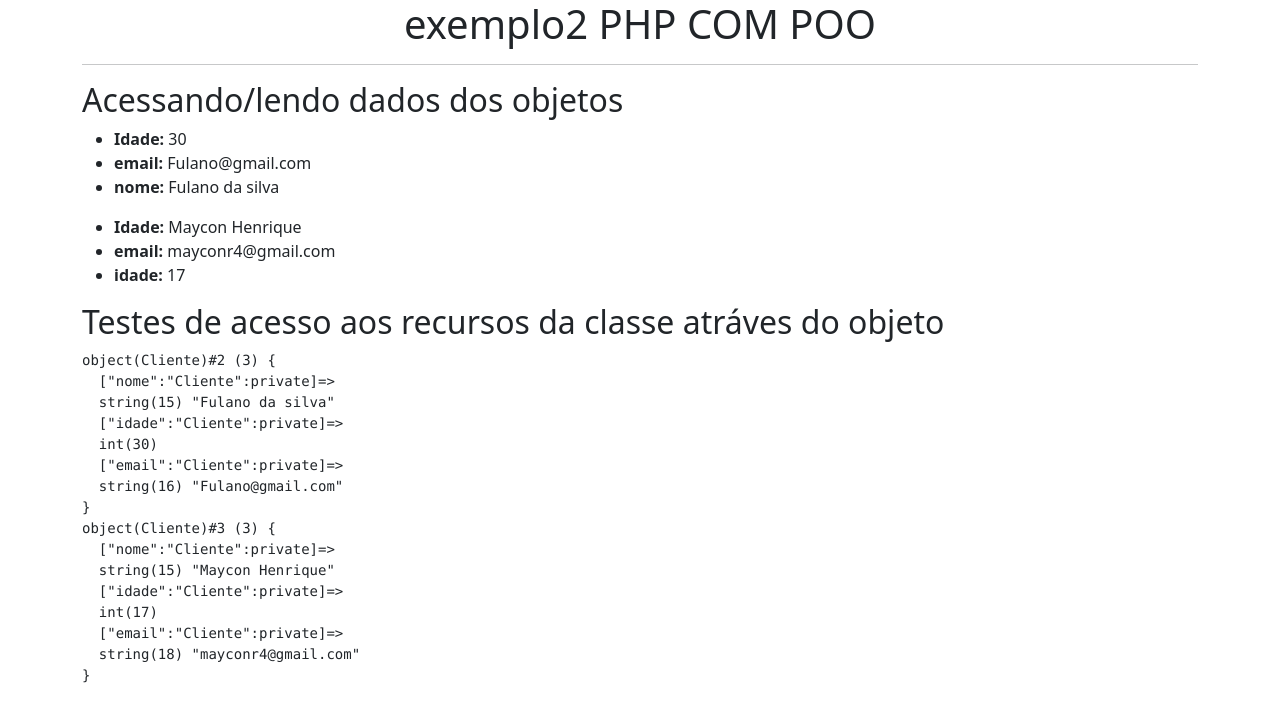
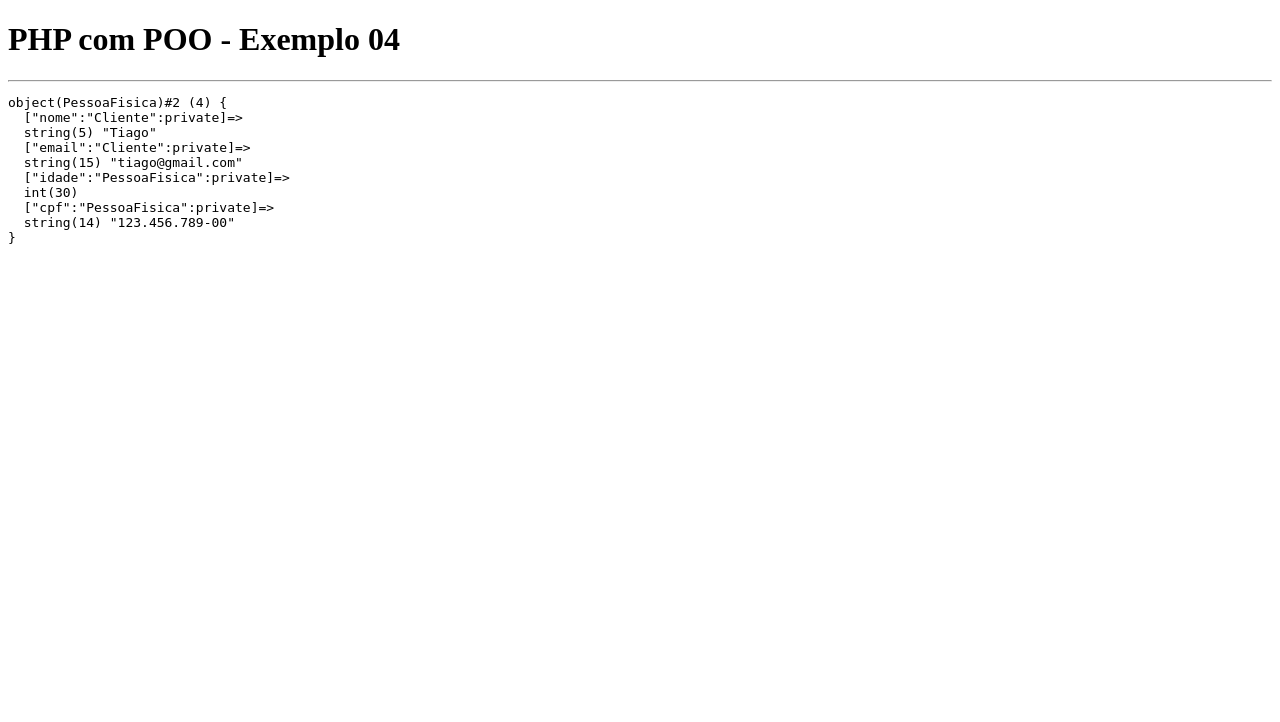
Before and after one commit to mayconr4/aulasphp-poo, a PHP site: page / in a window 1280 px wide. Shown: the top 722 px of the page. Run offline with PHP 8.4, Linux system fonts and the light colour scheme.

Commit message:
adicionados

```diff
--- a/index.php
+++ b/index.php
@@ -3,62 +3,21 @@
 <head>
     <meta charset="UTF-8">
     <meta name="viewport" content="width=device-width, initial-scale=1.0">
-    <title>orientação a objeto</title>
-    <link href="https://cdn.jsdelivr.net/npm/bootstrap@5.3.3/dist/css/bootstrap.min.css" rel="stylesheet" integrity="sha384-QWTKZyjpPEjISv5WaRU9OFeRpok6YctnYmDr5pNlyT2bRjXh0JMhjY6hW+ALEwIH" crossorigin="anonymous">
-
-
+    <title>Exemplo 04</title>
 </head>
 <body>
-    <div class="container">
-        <h1 class=" text-center">exemplo2 PHP COM POO</h1>
+    <h1>PHP com POO - Exemplo 04</h1>
     <hr>
+
 <?php
-// Carregando/importando a classe
-require_once "src/Cliente.php";
+require_once "src/Cliente.php"; // Superclasse
+require_once "src/PessoaFisica.php"; // Subclasse
 
-// Criando objeto/ instancia da classe
-$clienteA  = new Cliente();
-$clienteB  = new Cliente();
-
-
-// inserindo valores atraves do setters/metodo
-$clienteA ->setnome("Fulano da silva");
-$clienteA ->setidade(30);
-$clienteA ->setemail("Fulano@gmail.com");
-
-
-$clienteB ->setnome("Maycon Henrique");
-$clienteB ->setidade(17);
-$clienteB ->setemail("mayconr4@gmail.com");
-
+$clientePF = new PessoaFisica("Tiago", "tiago@gmail.com", 30, "123.456.789-00");
 ?>
 
-<h2>Acessando/lendo dados dos objetos</h2>
+<pre><?=var_dump($clientePF)?></pre>
 
-
-
-<ul>
-    <li><b>Idade: </b> <?=$clienteA->getIdade()?> </li>
-    <li><b>email: </b> <?=$clienteA->getEmail()?> </li>
-    <li><b>nome: </b> <?=$clienteA->getnome()?> </li>
-</ul>
-
-
-<ul>
-    <li><b>Idade: </b> <?=$clienteB->getNome()?> </li>
-    <li><b>email: </b> <?=$clienteB->getEmail()?> </li>
-    <li><b>idade: </b> <?=$clienteB->getIdade()?> </li>
-</ul>
-
-
-<h2>Testes de acesso aos recursos da classe atráves do objeto</h2>
-
-
-
-<pre><?=var_dump($clienteA, $clienteB)?></pre>
-</div>
-
-<script src="https://cdn.jsdelivr.net/npm/bootstrap@5.3.3/dist/js/bootstrap.bundle.min.js" integrity="sha384-YvpcrYf0tY3lHB60NNkmXc5s9fDVZLESaAA55NDzOxhy9GkcIdslK1eN7N6jIeHz" crossorigin="anonymous"></script>
 
 </body>
 </html>
--- a/src/Cliente.php
+++ b/src/Cliente.php
@@ -1,51 +1,39 @@
 <?php
-class Cliente
+class Cliente // virou uma super classe
 {
- // atributos privados
     private string $nome;
-    private int $idade;
     private string $email;
 
-        /* métodos setters: reponsável por receber/atribuir dados
-        para as propriedades/atributos */
-
-    public function setnome(string $nome): void
+    public function __construct(string $nome, string $email)
     {
-       /*this nome para acessar este metodo*/ $this->nome = $nome;
+        $this->setNome($nome);
+        $this->setEmail($email);
     }
 
-    public function setidade(int $idade): void
+    private function setNome(string $nome): void
     {
-        if($idade <= 0){
-            throw new InvalidArgumentException("idade não pode ser negativa");
+        $this->nome = $nome;
+    }
+
+
+    private function setEmail(string $email): void
+    {
+        if( !filter_var($email, FILTER_VALIDATE_EMAIL) ){
+            throw new InvalidArgumentException("E-mail inválido!");
         }
 
-        $this->idade = $idade;
-    }
-
-    public function setemail(string $email): void
-    {
-        if(!filter_var($email, FILTER_VALIDATE_EMAIL)){
-            throw new InvalidArgumentException("Email invalido");
-
-        }
         $this->email = $email;
     }
 
-    public function getNome() :string
+    public function getNome(): string
     {
-        return $this-> nome;
-
+        return $this->nome;
     }
 
-    public function getIdade() :int
+
+    public function getEmail(): string
     {
-        return $this-> idade;
-    }
-
-    public function getEmail() :string
-    {
-        return $this-> email;
+        return $this->email;
     }
 
 }
--- /dev/null
+++ b/src/PessoaFisica.php
@@ -0,0 +1,49 @@
+<?php
+class PessoaFisica extends Cliente  // subclasse Pessoa fisica
+{
+    private int $idade;
+    private string $cpf;
+
+    public function __construct(
+        string $nome, string $email, int $idade, string $cpf)
+    {
+        /* Chamamos o construtor da superclasse (Cliente)
+        e repassamos para ele nome e email */
+        parent::__construct($nome, $email); // o :: acessa classes
+
+        $this->setIdade($idade);
+        $this->setCpf($cpf);
+    }
+
+    private function setCpf(string $cpf): void
+    {
+        $this->cpf = $cpf;
+    }
+
+    public function getCpf(): string
+    {
+        return $this->cpf;
+    }
+
+
+    public function getIdade(): int
+    {
+        return $this->idade;
+    }
+
+    private function setIdade(int $idade): void
+    {
+        if($idade < 0){
+            throw new InvalidArgumentException("Idade não pode ser negativa");
+        }
+
+        $this->idade = $idade;
+    }
+
+
+    public function verificarIdade(): string {
+        if( $this->idade < 18 ) return "menor de idade";
+        if( $this->idade < 60 ) return "adulto";
+        return "idoso";
+    }
+}
```
Also changed, not shown: exemplos.php (deleted, +0 -33 lines), diagramas/diagrama01_classes-atributos-metodos.png (renamed from diagramas/digrama 01 dia .Classes, atributos, metodos,dia.png), diagramas/diagrama03_encapsulamento-construtor.png (added), diagramas/diagrama04_heranca-e-enumeracoes.png (added), 9 other files.
